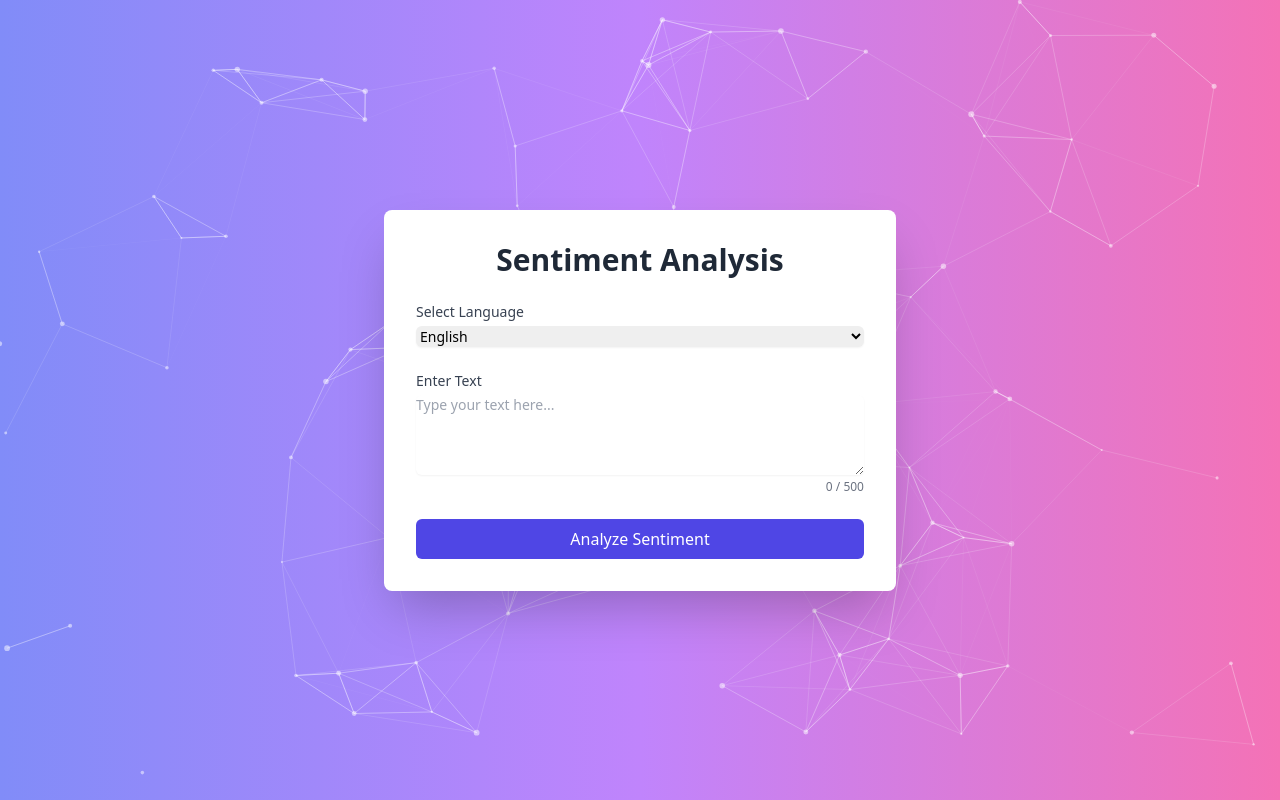
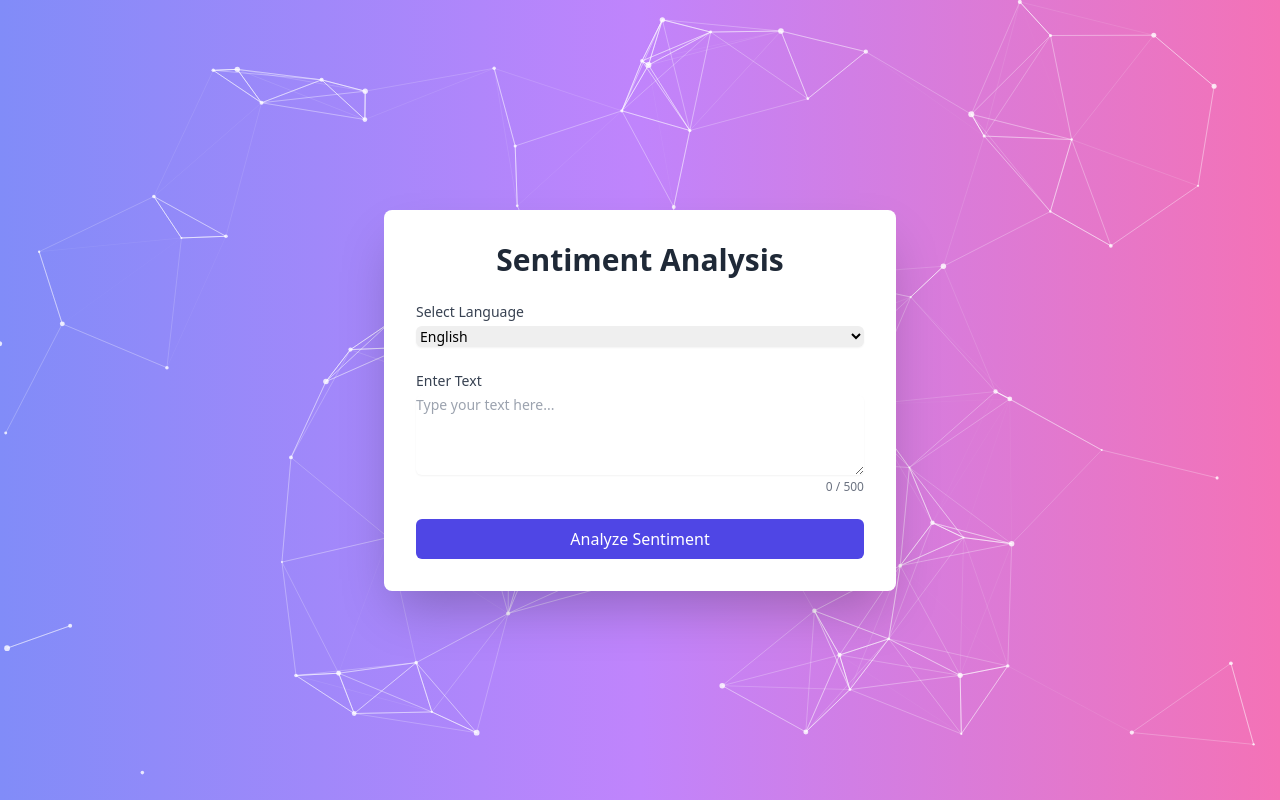
Before and after one commit to L4743exec/RNN-ML, a Flask app: page / in a window 1280 px wide. Run offline with Flask 3, Linux system fonts and the light colour scheme; parts of the project's set-up code (start-up, migrations or seed data) failed here and were passed over; some libraries are stand-ins or nearby versions.

Commit message:
Update index.html

```diff
--- a/templates/index.html
+++ b/templates/index.html
@@ -71,9 +71,9 @@
                     number: { value: 80, density: { enable: true, value_area: 800 } },
                     color: { value: "#ffffff" },
                     shape: { type: "circle" },
-                    opacity: { value: 0.5 },
+                    opacity: { value: 0.8 },
                     size: { value: 3, random: true },
-                    line_linked: { enable: true, distance: 150, color: "#ffffff", opacity: 0.4, width: 1 },
+                    line_linked: { enable: true, distance: 150, color: "#ffffff", opacity: 0.7, width: 1 },
                     move: { enable: true, speed: 2, direction: "none", out_mode: "out" }
                 },
                 interactivity: {
```
